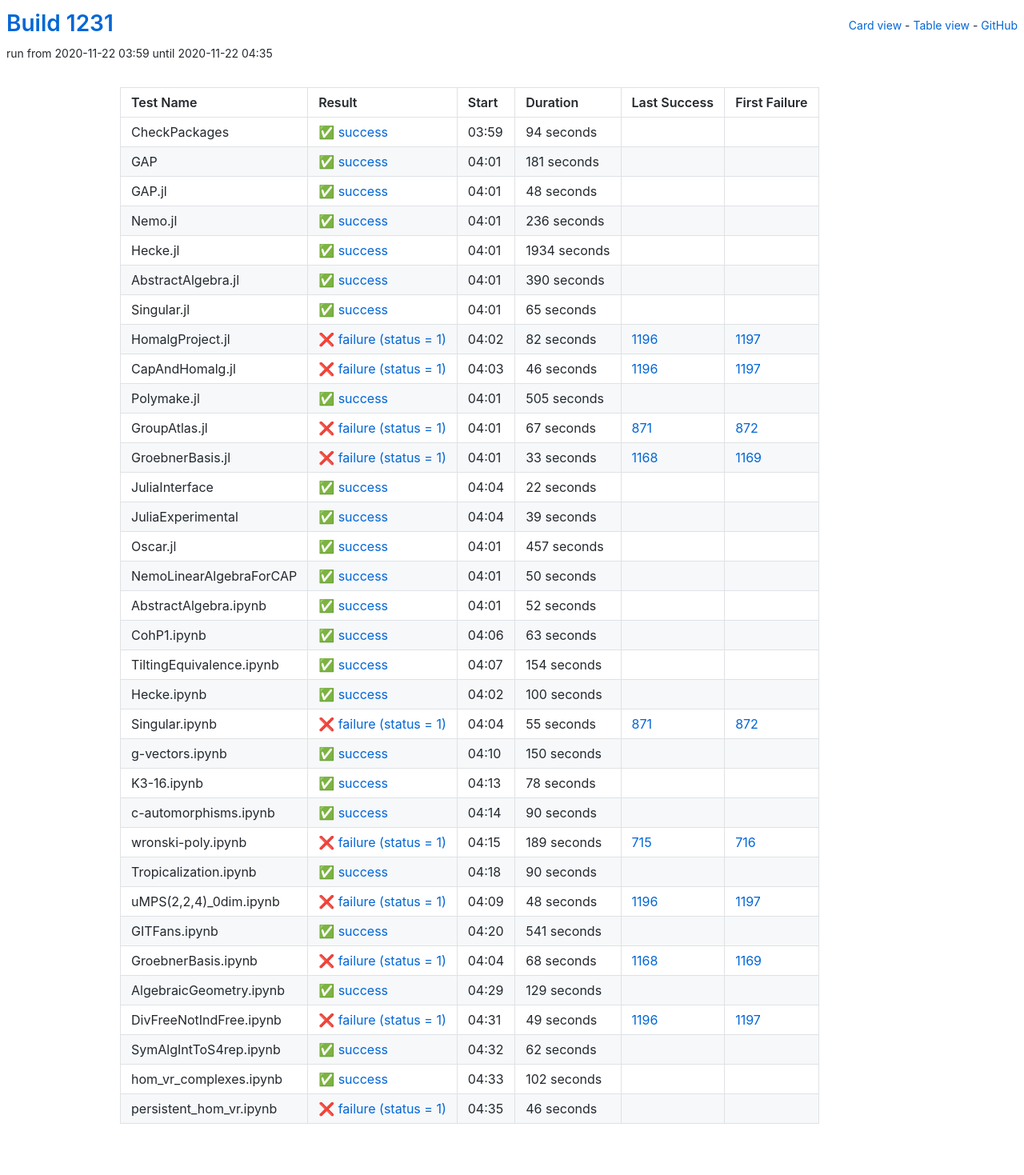
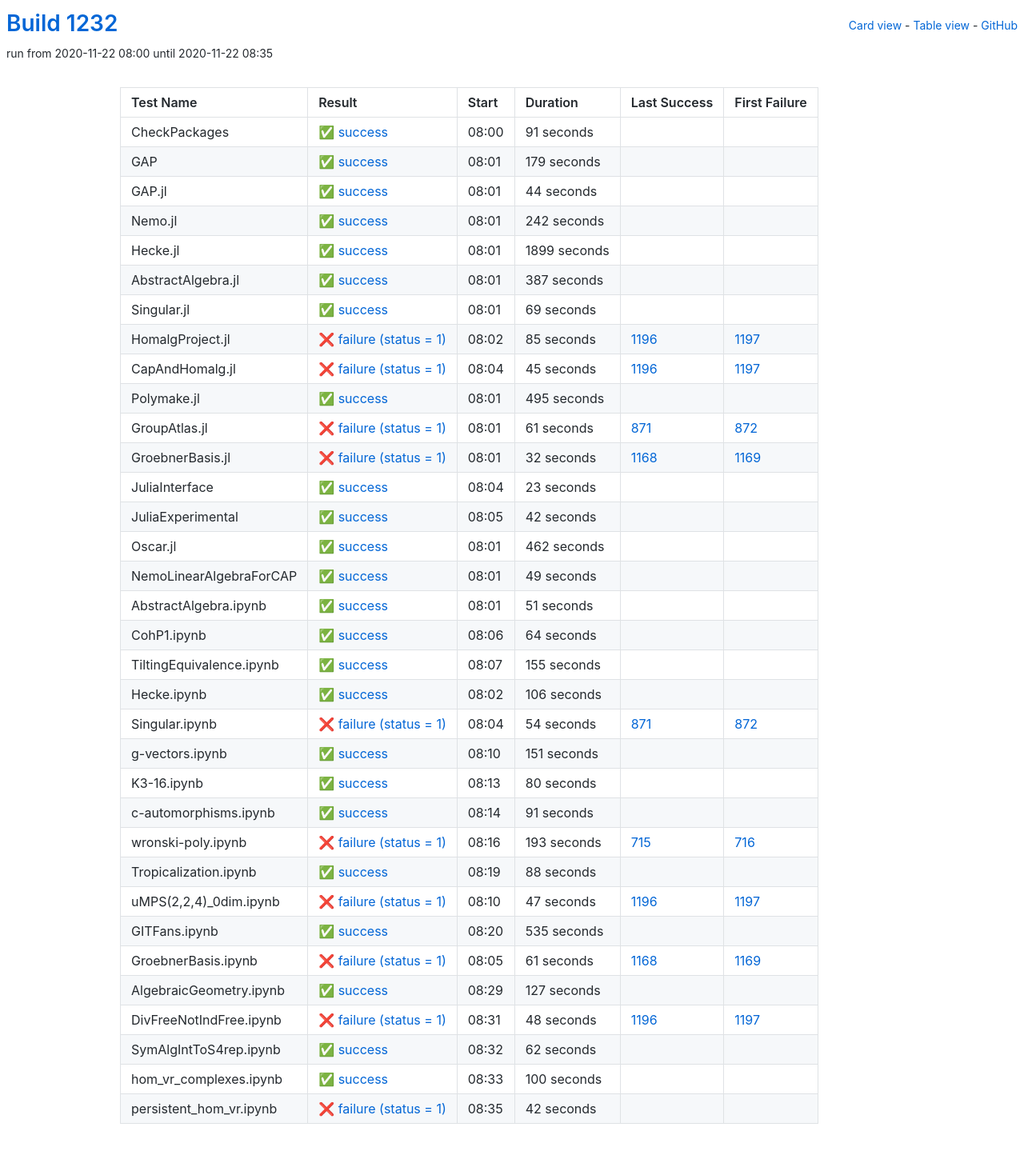
Before and after one commit to oscar-system/oscar-ci-status-stable, a Jekyll site: the page built from table.html, in a window 1280 px wide. Shown: the whole page at 80% size. Built offline with Jekyll 4.4.1, drawn with Linux system fonts in a browser that asks for light colours.

Commit message:
Build #1232

```diff
--- a/_data/ci.yml
+++ b/_data/ci.yml
@@ -1,6 +1,6 @@
 ---
-build: 1231
-build_url: https://oscarci.mathematik.uni-kl.de/job/oscar-stable/1231/
+build: 1232
+build_url: https://oscarci.mathematik.uni-kl.de/job/oscar-stable/1232/
 job: oscar-stable
 organization: oscar-system
 repo: oscar-ci-status-stable
@@ -8,320 +8,368 @@ repourl: https://github.com/oscar-system/oscar-ci-status-stable
 tests:
 - name: CheckPackages
   id: checkpackages
-  log: https://oscarci.mathematik.uni-kl.de/job/oscar-stable/1231/artifact/logs/build-1231/CheckPackages.log
-  start: 2020-11-22 03:59
+  log: https://oscarci.mathematik.uni-kl.de/job/oscar-stable/1232/artifact/logs/build-1232/CheckPackages.log
+  start: 2020-11-22 08:00
   success: true
   exitcode: 0
   status: success
-  duration: 94
+  duration: 91
   last_success: false
   last_success_url:
   first_failure: false
   first_failure_url:
 - name: GAP
   id: gap
-  log: https://oscarci.mathematik.uni-kl.de/job/oscar-stable/1231/artifact/logs/build-1231/GAP.log
-  start: 2020-11-22 04:01
+  log: https://oscarci.mathematik.uni-kl.de/job/oscar-stable/1232/artifact/logs/build-1232/GAP.log
+  start: 2020-11-22 08:01
   success: true
   exitcode: 0
   status: success
-  duration: 181
+  duration: 179
   last_success: false
   last_success_url:
   first_failure: false
   first_failure_url:
 - name: GAP.jl
   id: gap-jl
-  log: https://oscarci.mathematik.uni-kl.de/job/oscar-stable/1231/artifact/logs/build-1231/GAP.jl.log
-  start: 2020-11-22 04:01
+  log: https://oscarci.mathematik.uni-kl.de/job/oscar-stable/1232/artifact/logs/build-1232/GAP.jl.log
+  start: 2020-11-22 08:01
   success: true
   exitcode: 0
   status: success
-  duration: 48
+  duration: 44
   last_success: false
   last_success_url:
   first_failure: false
   first_failure_url:
 - name: Nemo.jl
   id: nemo-jl
-  log: https://oscarci.mathematik.uni-kl.de/job/oscar-stable/1231/artifact/logs/build-1231/Nemo.jl.log
-  start: 2020-11-22 04:01
+  log: https://oscarci.mathematik.uni-kl.de/job/oscar-stable/1232/artifact/logs/build-1232/Nemo.jl.log
+  start: 2020-11-22 08:01
   success: true
   exitcode: 0
   status: success
-  duration: 236
+  duration: 242
   last_success: false
   last_success_url:
   first_failure: false
   first_failure_url:
 - name: Hecke.jl
   id: hecke-jl
-  log: https://oscarci.mathematik.uni-kl.de/job/oscar-stable/1231/artifact/logs/build-1231/Hecke.jl.log
-  start: 2020-11-22 04:01
+  log: https://oscarci.mathematik.uni-kl.de/job/oscar-stable/1232/artifact/logs/build-1232/Hecke.jl.log
+  start: 2020-11-22 08:01
   success: true
   exitcode: 0
   status: success
-  duration: 1934
+  duration: 1899
   last_success: false
   last_success_url:
   first_failure: false
   first_failure_url:
 - name: AbstractAlgebra.jl
   id: abstractalgebra-jl
-  log: https://oscarci.mathematik.uni-kl.de/job/oscar-stable/1231/artifact/logs/build-1231/AbstractAlgebra.jl.log
-  start: 2020-11-22 04:01
+  log: https://oscarci.mathematik.uni-kl.de/job/oscar-stable/1232/artifact/logs/build-1232/AbstractAlgebra.jl.log
+  start: 2020-11-22 08:01
   success: true
   exitcode: 0
   status: success
-  duration: 390
+  duration: 387
   last_success: false
   last_success_url:
   first_failure: false
   first_failure_url:
 - name: Singular.jl
   id: singular-jl
-  log: https://oscarci.mathematik.uni-kl.de/job/oscar-stable/1231/artifact/logs/build-1231/Singular.jl.log
-  start: 2020-11-22 04:01
+  log: https://oscarci.mathematik.uni-kl.de/job/oscar-stable/1232/artifact/logs/build-1232/Singular.jl.log
+  start: 2020-11-22 08:01
   success: true
   exitcode: 0
   status: success
-  duration: 65
+  duration: 69
   last_success: false
   last_success_url:
   first_failure: false
   first_failure_url:
 - name: HomalgProject.jl
   id: homalgproject-jl
-  log: https://oscarci.mathematik.uni-kl.de/job/oscar-stable/1231/artifact/logs/build-1231/HomalgProject.jl.log
-  start: 2020-11-22 04:02
+  log: https://oscarci.mathematik.uni-kl.de/job/oscar-stable/1232/artifact/logs/build-1232/HomalgProject.jl.log
+  start: 2020-11-22 08:02
   success: false
   exitcode: 1
   status: failure
-  duration: 82
+  duration: 85
   last_success: 1196
   last_success_url: https://oscarci.mathematik.uni-kl.de/job/oscar-stable/1196/
   first_failure: 1197
   first_failure_url: https://oscarci.mathematik.uni-kl.de/job/oscar-stable/1197/
 - name: CapAndHomalg.jl
   id: capandhomalg-jl
-  log: https://oscarci.mathematik.uni-kl.de/job/oscar-stable/1231/artifact/logs/build-1231/CapAndHomalg.jl.log
-  start: 2020-11-22 04:03
+  log: https://oscarci.mathematik.uni-kl.de/job/oscar-stable/1232/artifact/logs/build-1232/CapAndHomalg.jl.log
+  start: 2020-11-22 08:04
   success: false
   exitcode: 1
   status: failure
-  duration: 46
+  duration: 45
   last_success: 1196
   last_success_url: https://oscarci.mathematik.uni-kl.de/job/oscar-stable/1196/
   first_failure: 1197
   first_failure_url: https://oscarci.mathematik.uni-kl.de/job/oscar-stable/1197/
 - name: Polymake.jl
   id: polymake-jl
-  log: https://oscarci.mathematik.uni-kl.de/job/oscar-stable/1231/artifact/logs/build-1231/Polymake.jl.log
-  start: 2020-11-22 04:01
+  log: https://oscarci.mathematik.uni-kl.de/job/oscar-stable/1232/artifact/logs/build-1232/Polymake.jl.log
+  start: 2020-11-22 08:01
   success: true
   exitcode: 0
   status: success
-  duration: 505
+  duration: 495
   last_success: false
   last_success_url:
   first_failure: false
   first_failure_url:
 - name: GroupAtlas.jl
   id: groupatlas-jl
-  log: https://oscarci.mathematik.uni-kl.de/job/oscar-stable/1231/artifact/logs/build-1231/GroupAtlas.jl.log
-  start: 2020-11-22 04:01
+  log: https://oscarci.mathematik.uni-kl.de/job/oscar-stable/1232/artifact/logs/build-1232/GroupAtlas.jl.log
+  start: 2020-11-22 08:01
   success: false
   exitcode: 1
   status: failure
-  duration: 67
+  duration: 61
   last_success: 871
   last_success_url: https://oscarci.mathematik.uni-kl.de/job/oscar-stable/871/
   first_failure: 872
   first_failure_url: https://oscarci.mathematik.uni-kl.de/job/oscar-stable/872/
 - name: GroebnerBasis.jl
   id: groebnerbasis-jl
-  log: https://oscarci.mathematik.uni-kl.de/job/oscar-stable/1231/artifact/logs/build-1231/GroebnerBasis.jl.log
-  start: 2020-11-22 04:01
+  log: https://oscarci.mathematik.uni-kl.de/job/oscar-stable/1232/artifact/logs/build-1232/GroebnerBasis.jl.log
+  start: 2020-11-22 08:01
   success: false
   exitcode: 1
   status: failure
-  duration: 33
+  duration: 32
   last_success: 1168
   last_success_url: https://oscarci.mathematik.uni-kl.de/job/oscar-stable/1168/
   first_failure: 1169
   first_failure_url: https://oscarci.mathematik.uni-kl.de/job/oscar-stable/1169/
 - name: JuliaInterface
   id: juliainterface
-  log: https://oscarci.mathematik.uni-kl.de/job/oscar-stable/1231/artifact/logs/build-1231/JuliaInterface.log
-  start: 2020-11-22 04:04
+  log: https://oscarci.mathematik.uni-kl.de/job/oscar-stable/1232/artifact/logs/build-1232/JuliaInterface.log
+  start: 2020-11-22 08:04
   success: true
   exitcode: 0
   status: success
-  duration: 22
+  duration: 23
   last_success: false
   last_success_url:
   first_failure: false
   first_failure_url:
 - name: JuliaExperimental
   id: juliaexperimental
-  log: https://oscarci.mathematik.uni-kl.de/job/oscar-stable/1231/artifact/logs/build-1231/JuliaExperimental.log
-  start: 2020-11-22 04:04
+  log: https://oscarci.mathematik.uni-kl.de/job/oscar-stable/1232/artifact/logs/build-1232/JuliaExperimental.log
+  start: 2020-11-22 08:05
   success: true
   exitcode: 0
   status: success
-  duration: 39
+  duration: 42
   last_success: false
   last_success_url:
   first_failure: false
   first_failure_url:
 - name: Oscar.jl
   id: oscar-jl
-  log: https://oscarci.mathematik.uni-kl.de/job/oscar-stable/1231/artifact/logs/build-1231/Oscar.jl.log
-  start: 2020-11-22 04:01
+  log: https://oscarci.mathematik.uni-kl.de/job/oscar-stable/1232/artifact/logs/build-1232/Oscar.jl.log
+  start: 2020-11-22 08:01
   success: true
   exitcode: 0
   status: success
-  duration: 457
+  duration: 462
   last_success: false
   last_success_url:
   first_failure: false
   first_failure_url:
 - name: NemoLinearAlgebraForCAP
   id: nemolinearalgebraforcap
-  log: https://oscarci.mathematik.uni-kl.de/job/oscar-stable/1231/artifact/logs/build-1231/NemoLinearAlgebraForCAP.log
-  start: 2020-11-22 04:01
+  log: https://oscarci.mathematik.uni-kl.de/job/oscar-stable/1232/artifact/logs/build-1232/NemoLinearAlgebraForCAP.log
+  start: 2020-11-22 08:01
   success: true
   exitcode: 0
   status: success
-  duration: 50
+  duration: 49
   last_success: false
   last_success_url:
   first_failure: false
   first_failure_url:
 - name: AbstractAlgebra.ipynb
   id: abstractalgebra-ipynb
-  log: https://oscarci.mathematik.uni-kl.de/job/oscar-stable/1231/artifact/logs/build-1231/AbstractAlgebra.ipynb.log
-  start: 2020-11-22 04:01
+  log: https://oscarci.mathematik.uni-kl.de/job/oscar-stable/1232/artifact/logs/build-1232/AbstractAlgebra.ipynb.log
+  start: 2020-11-22 08:01
   success: true
   exitcode: 0
   status: success
-  duration: 52
+  duration: 51
   last_success: false
   last_success_url:
   first_failure: false
   first_failure_url:
 - name: CohP1.ipynb
   id: cohp1-ipynb
-  log: https://oscarci.mathematik.uni-kl.de/job/oscar-stable/1231/artifact/logs/build-1231/CohP1.ipynb.log
-  start: 2020-11-22 04:06
+  log: https://oscarci.mathematik.uni-kl.de/job/oscar-stable/1232/artifact/logs/build-1232/CohP1.ipynb.log
+  start: 2020-11-22 08:06
   success: true
   exitcode: 0
   status: success
-  duration: 63
+  duration: 64
   last_success: false
   last_success_url:
   first_failure: false
   first_failure_url:
 - name: TiltingEquivalence.ipynb
   id: tiltingequivalence-ipynb
-  log: https://oscarci.mathematik.uni-kl.de/job/oscar-stable/1231/artifact/logs/build-1231/TiltingEquivalence.ipynb.log
-  start: 2020-11-22 04:07
+  log: https://oscarci.mathematik.uni-kl.de/job/oscar-stable/1232/artifact/logs/build-1232/TiltingEquivalence.ipynb.log
+  start: 2020-11-22 08:07
   success: true
   exitcode: 0
   status: success
-  duration: 154
+  duration: 155
   last_success: false
   last_success_url:
   first_failure: false
   first_failure_url:
 - name: Hecke.ipynb
   id: hecke-ipynb
-  log: https://oscarci.mathematik.uni-kl.de/job/oscar-stable/1231/artifact/logs/build-1231/Hecke.ipynb.log
-  start: 2020-11-22 04:02
+  log: https://oscarci.mathematik.uni-kl.de/job/oscar-stable/1232/artifact/logs/build-1232/Hecke.ipynb.log
+  start: 2020-11-22 08:02
   success: true
   exitcode: 0
   status: success
-  duration: 100
+  duration: 106
   last_success: false
   last_success_url:
   first_failure: false
   first_failure_url:
 - name: Singular.ipynb
   id: singular-ipynb
-  log: https://oscarci.mathematik.uni-kl.de/job/oscar-stable/1231/artifact/logs/build-1231/Singular.ipynb.log
-  start: 2020-11-22 04:04
+  log: https://oscarci.mathematik.uni-kl.de/job/oscar-stable/1232/artifact/logs/build-1232/Singular.ipynb.log
+  start: 2020-11-22 08:04
   success: false
   exitcode: 1
   status: failure
-  duration: 55
+  duration: 54
   last_success: 871
   last_success_url: https://oscarci.mathematik.uni-kl.de/job/oscar-stable/871/
   first_failure: 872
   first_failure_url: https://oscarci.mathematik.uni-kl.de/job/oscar-stable/872/
 - name: g-vectors.ipynb
   id: g-vectors-ipynb
-  log: https://oscarci.mathematik.uni-kl.de/job/oscar-stable/1231/artifact/logs/build-1231/g-vectors.ipynb.log
-  start: 2020-11-22 04:10
+  log: https://oscarci.mathematik.uni-kl.de/job/oscar-stable/1232/artifact/logs/build-1232/g-vectors.ipynb.log
+  start: 2020-11-22 08:10
   success: true
   exitcode: 0
   status: success
-  duration: 150
+  duration: 151
   last_success: false
   last_success_url:
   first_failure: false
   first_failure_url:
 - name: K3-16.ipynb
   id: k3-16-ipynb
-  log: https://oscarci.mathematik.uni-kl.de/job/oscar-stable/1231/artifact/logs/build-1231/K3-16.ipynb.log
-  start: 2020-11-22 04:13
+  log: https://oscarci.mathematik.uni-kl.de/job/oscar-stable/1232/artifact/logs/build-1232/K3-16.ipynb.log
+  start: 2020-11-22 08:13
   success: true
   exitcode: 0
   status: success
-  duration: 78
+  duration: 80
   last_success: false
   last_success_url:
   first_failure: false
   first_failure_url:
 - name: c-automorphisms.ipynb
   id: c-automorphisms-ipynb
-  log: https://oscarci.mathematik.uni-kl.de/job/oscar-stable/1231/artifact/logs/build-1231/c-automorphisms.ipynb.log
-  start: 2020-11-22 04:14
+  log: https://oscarci.mathematik.uni-kl.de/job/oscar-stable/1232/artifact/logs/build-1232/c-automorphisms.ipynb.log
+  start: 2020-11-22 08:14
   success: true
   exitcode: 0
   status: success
-  duration: 90
+  duration: 91
   last_success: false
   last_success_url:
   first_failure: false
   first_failure_url:
 - name: wronski-poly.ipynb
   id: wronski-poly-ipynb
-  log: https://oscarci.mathematik.uni-kl.de/job/oscar-stable/1231/artifact/logs/build-1231/wronski-poly.ipynb.log
-  start: 2020-11-22 04:15
+  log: https://oscarci.mathematik.uni-kl.de/job/oscar-stable/1232/artifact/logs/build-1232/wronski-poly.ipynb.log
+  start: 2020-11-22 08:16
   success: false
   exitcode: 1
   status: failure
-  duration: 189
+  duration: 193
   last_success: 715
   last_success_url: https://oscarci.mathematik.uni-kl.de/job/oscar-stable/715/
   first_failure: 716
   first_failure_url: https://oscarci.mathematik.uni-kl.de/job/oscar-stable/716/
 - name: Tropicalization.ipynb
   id: tropicalization-ipynb
-  log: https://oscarci.mathematik.uni-kl.de/job/oscar-stable/1231/artifact/logs/build-1231/Tropicalization.ipynb.log
-  start: 2020-11-22 04:18
+  log: https://oscarci.mathematik.uni-kl.de/job/oscar-stable/1232/artifact/logs/build-1232/Tropicalization.ipynb.log
+  start: 2020-11-22 08:19
   success: true
   exitcode: 0
   status: success
-  duration: 90
+  duration: 88
   last_success: false
   last_success_url:
   first_failure: false
   first_failure_url:
 - name: uMPS(2,2,4)_0dim.ipynb
   id: umps-2-2-4-0dim-ipynb
-  log: https://oscarci.mathematik.uni-kl.de/job/oscar-stable/1231/artifact/logs/build-1231/uMPS-2-2-4-_0dim.ipynb.log
-  start: 2020-11-22 04:09
+  log: https://oscarci.mathematik.uni-kl.de/job/oscar-stable/1232/artifact/logs/build-1232/uMPS-2-2-4-_0dim.ipynb.log
+  start: 2020-11-22 08:10
+  success: false
+  exitcode: 1
+  status: failure
+  duration: 47
+  last_success: 1196
+  last_success_url: https://oscarci.mathematik.uni-kl.de/job/oscar-stable/1196/
+  first_failure: 1197
+  first_failure_url: https://oscarci.mathematik.uni-kl.de/job/oscar-stable/1197/
+- name: GITFans.ipynb
+  id: gitfans-ipynb
+  log: https://oscarci.mathematik.uni-kl.de/job/oscar-stable/1232/artifact/logs/build-1232/GITFans.ipynb.log
+  start: 2020-11-22 08:20
+  success: true
+  exitcode: 0
+  status: success
+  duration: 535
+  last_success: false
+  last_success_url:
+  first_failure: false
+  first_failure_url:
+- name: GroebnerBasis.ipynb
+  id: groebnerbasis-ipynb
+  log: https://oscarci.mathematik.uni-kl.de/job/oscar-stable/1232/artifact/logs/build-1232/GroebnerBasis.ipynb.log
+  start: 2020-11-22 08:05
+  success: false
+  exitcode: 1
+  status: failure
+  duration: 61
+  last_success: 1168
+  last_success_url: https://oscarci.mathematik.uni-kl.de/job/oscar-stable/1168/
+  first_failure: 1169
+  first_failure_url: https://oscarci.mathematik.uni-kl.de/job/oscar-stable/1169/
+- name: AlgebraicGeometry.ipynb
+  id: algebraicgeometry-ipynb
+  log: https://oscarci.mathematik.uni-kl.de/job/oscar-stable/1232/artifact/logs/build-1232/AlgebraicGeometry.ipynb.log
+  start: 2020-11-22 08:29
+  success: true
+  exitcode: 0
+  status: success
+  duration: 127
+  last_success: false
+  last_success_url:
+  first_failure: false
+  first_failure_url:
+- name: DivFreeNotIndFree.ipynb
+  id: divfreenotindfree-ipynb
+  log: https://oscarci.mathematik.uni-kl.de/job/oscar-stable/1232/artifact/logs/build-1232/DivFreeNotIndFree.ipynb.log
+  start: 2020-11-22 08:31
   success: false
   exitcode: 1
   status: failure
@@ -330,58 +378,10 @@ tests:
   last_success_url: https://oscarci.mathematik.uni-kl.de/job/oscar-stable/1196/
   first_failure: 1197
   first_failure_url: https://oscarci.mathematik.uni-kl.de/job/oscar-stable/1197/
-- name: GITFans.ipynb
-  id: gitfans-ipynb
-  log: https://oscarci.mathematik.uni-kl.de/job/oscar-stable/1231/artifact/logs/build-1231/GITFans.ipynb.log
-  start: 2020-11-22 04:20
-  success: true
-  exitcode: 0
-  status: success
-  duration: 541
-  last_success: false
-  last_success_url:
-  first_failure: false
-  first_failure_url:
-- name: GroebnerBasis.ipynb
-  id: groebnerbasis-ipynb
-  log: https://oscarci.mathematik.uni-kl.de/job/oscar-stable/1231/artifact/logs/build-1231/GroebnerBasis.ipynb.log
-  start: 2020-11-22 04:04
-  success: false
-  exitcode: 1
-  status: failure
-  duration: 68
-  last_success: 1168
-  last_success_url: https://oscarci.mathematik.uni-kl.de/job/oscar-stable/1168/
-  first_failure: 1169
-  first_failure_url: https://oscarci.mathematik.uni-kl.de/job/oscar-stable/1169/
-- name: AlgebraicGeometry.ipynb
-  id: algebraicgeometry-ipynb
-  log: https://oscarci.mathematik.uni-kl.de/job/oscar-stable/1231/artifact/logs/build-1231/AlgebraicGeometry.ipynb.log
-  start: 2020-11-22 04:29
-  success: true
-  exitcode: 0
-  status: success
-  duration: 129
-  last_success: false
-  last_success_url:
-  first_failure: false
-  first_failure_url:
-- name: DivFreeNotIndFree.ipynb
-  id: divfreenotindfree-ipynb
-  log: https://oscarci.mathematik.uni-kl.de/job/oscar-stable/1231/artifact/logs/build-1231/DivFreeNotIndFree.ipynb.log
-  start: 2020-11-22 04:31
-  success: false
-  exitcode: 1
-  status: failure
-  duration: 49
-  last_success: 1196
-  last_success_url: https://oscarci.mathematik.uni-kl.de/job/oscar-stable/1196/
-  first_failure: 1197
-  first_failure_url: https://oscarci.mathematik.uni-kl.de/job/oscar-stable/1197/
 - name: SymAlgIntToS4rep.ipynb
   id: symalginttos4rep-ipynb
-  log: https://oscarci.mathematik.uni-kl.de/job/oscar-stable/1231/artifact/logs/build-1231/SymAlgIntToS4rep.ipynb.log
-  start: 2020-11-22 04:32
+  log: https://oscarci.mathematik.uni-kl.de/job/oscar-stable/1232/artifact/logs/build-1232/SymAlgIntToS4rep.ipynb.log
+  start: 2020-11-22 08:32
   success: true
   exitcode: 0
   status: success
@@ -392,24 +392,24 @@ tests:
   first_failure_url:
 - name: hom_vr_complexes.ipynb
   id: hom-vr-complexes-ipynb
-  log: https://oscarci.mathematik.uni-kl.de/job/oscar-stable/1231/artifact/logs/build-1231/hom_vr_complexes.ipynb.log
-  start: 2020-11-22 04:33
+  log: https://oscarci.mathematik.uni-kl.de/job/oscar-stable/1232/artifact/logs/build-1232/hom_vr_complexes.ipynb.log
+  start: 2020-11-22 08:33
   success: true
   exitcode: 0
   status: success
-  duration: 102
+  duration: 100
   last_success: false
   last_success_url:
   first_failure: false
   first_failure_url:
 - name: persistent_hom_vr.ipynb
   id: persistent-hom-vr-ipynb
-  log: https://oscarci.mathematik.uni-kl.de/job/oscar-stable/1231/artifact/logs/build-1231/persistent_hom_vr.ipynb.log
-  start: 2020-11-22 04:35
+  log: https://oscarci.mathematik.uni-kl.de/job/oscar-stable/1232/artifact/logs/build-1232/persistent_hom_vr.ipynb.log
+  start: 2020-11-22 08:35
   success: false
   exitcode: 1
   status: failure
-  duration: 46
+  duration: 42
   last_success: false
   last_success_url:
   first_failure: false
```
Also changed, not shown: README.md.
